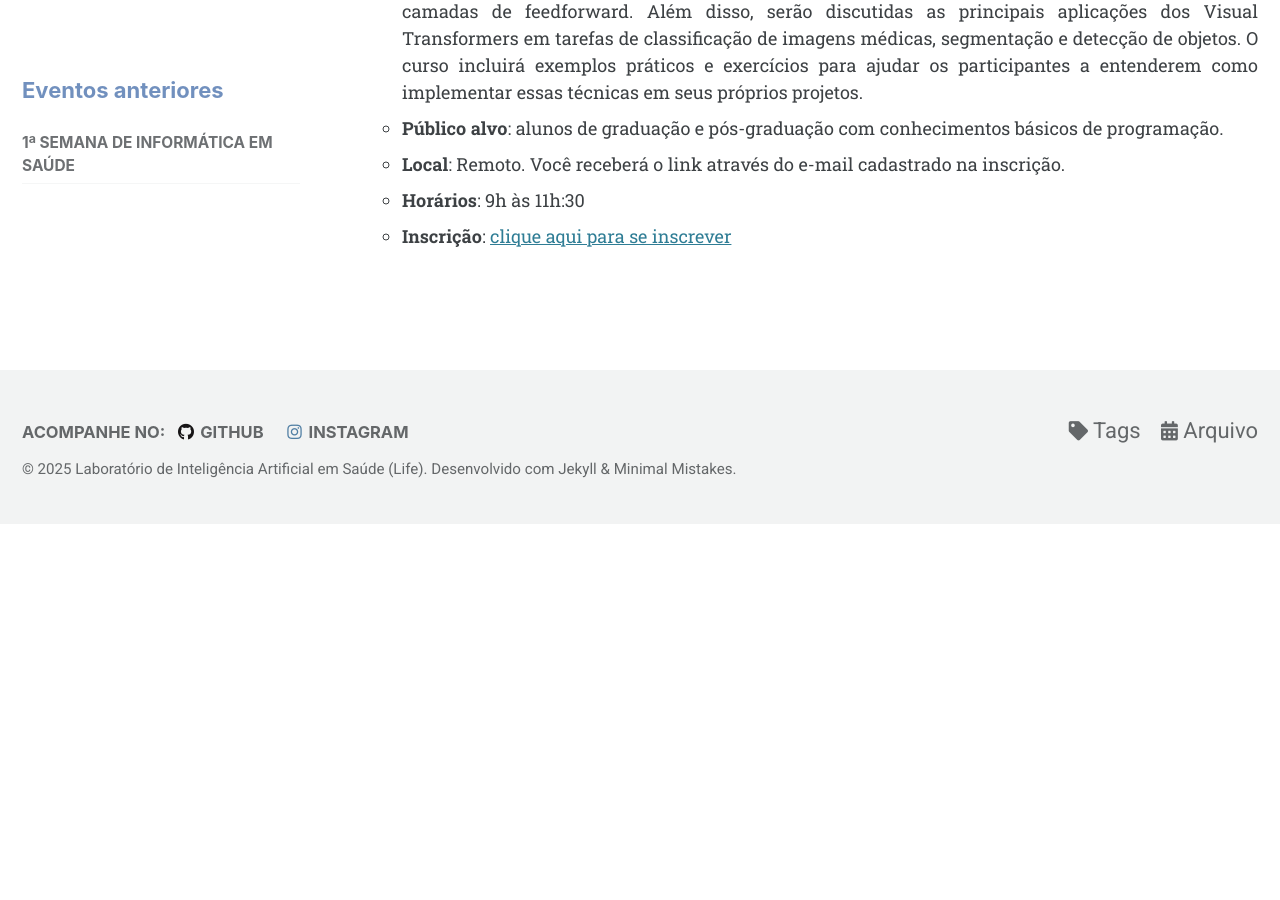
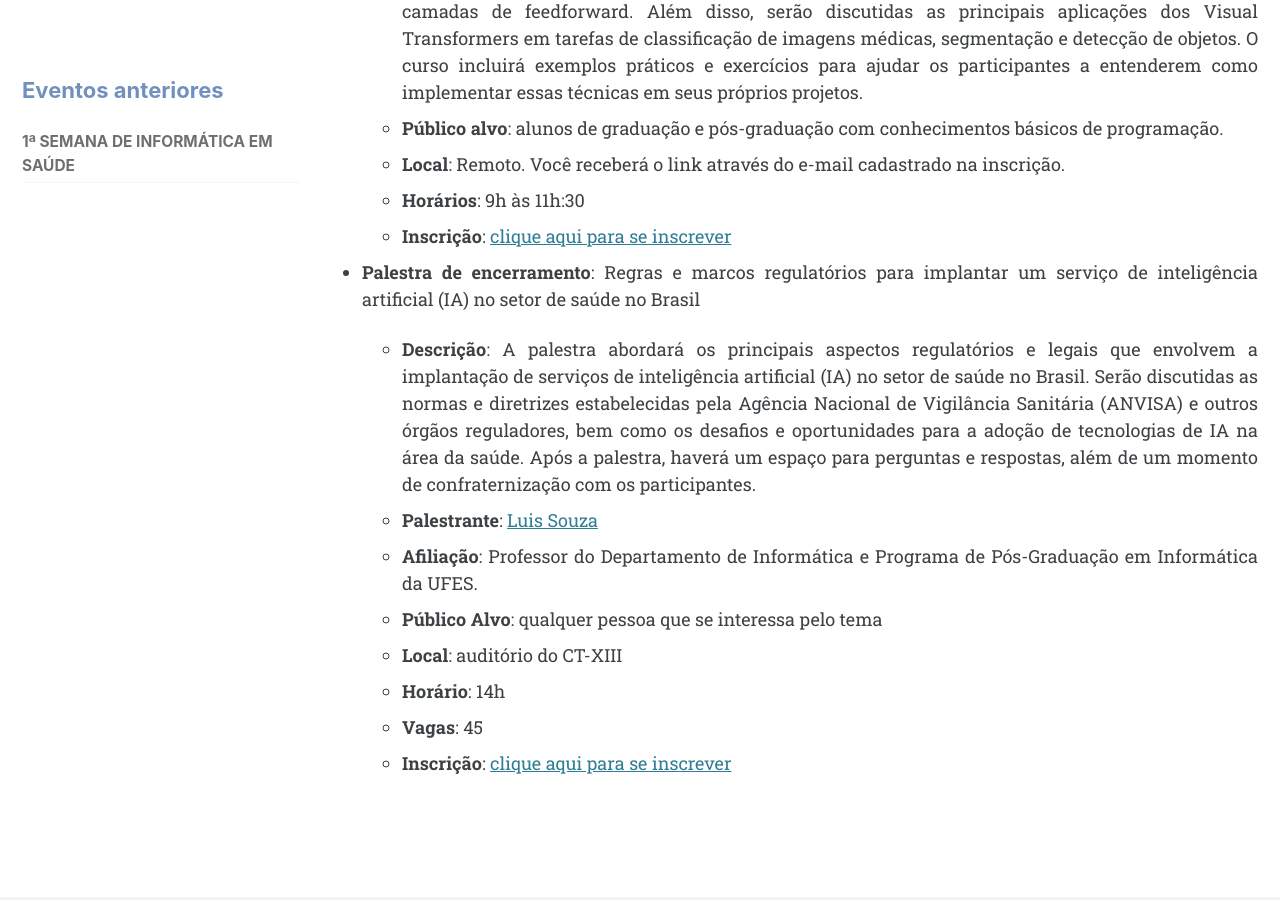
Before and after one commit to life-ufes/site, a Jekyll site: the page built from _pages/semana.md, in a window 1280 px wide and 900 px high, scrolled down 3644 px. Built offline with Jekyll 4.4.1, drawn with Linux system fonts in a browser that asks for light colours; cached includes are drawn as plain includes; before the commit the page ends 4168 px from its top, so only the background shows below that.

Commit message:
adicionando encerramento

```diff
--- a/_pages/semana.md
+++ b/_pages/semana.md
@@ -81,3 +81,15 @@ Principais projetos a serem apresentados:
   - **Local**: Remoto. Você receberá o link através do e-mail cadastrado na inscrição.
   - **Horários**: 9h às 11h:30
   - **Inscrição**: [clique aqui para se inscrever](https://forms.gle/rMAwiEFMGpy89TiT7)
+
+
+- **Palestra de encerramento**: Regras e marcos regulatórios para implantar um serviço de inteligência artificial (IA) no setor de saúde no Brasil
+
+  - **Descrição**: A palestra abordará os principais aspectos regulatórios e legais que envolvem a implantação de serviços de inteligência artificial (IA) no setor de saúde no Brasil. Serão discutidas as normas e diretrizes estabelecidas pela Agência Nacional de Vigilância Sanitária (ANVISA) e outros órgãos reguladores, bem como os desafios e oportunidades para a adoção de tecnologias de IA na área da saúde. Após a palestra, haverá um espaço para perguntas e respostas, além de um momento de confraternização com os participantes.
+  - **Palestrante**: [Luis Souza](https://www.linkedin.com/in/luis-souza-22829368/)
+  - **Afiliação**: Professor do Departamento de Informática e Programa de Pós-Graduação em Informática da UFES.
+  - **Público Alvo**: qualquer pessoa que se interessa pelo tema
+  - **Local**: auditório do CT-XIII
+  - **Horário**: 14h
+  - **Vagas**: 45
+  - **Inscrição**: [clique aqui para se inscrever](https://forms.gle/XyzQfTas145ekTiRA)
```
